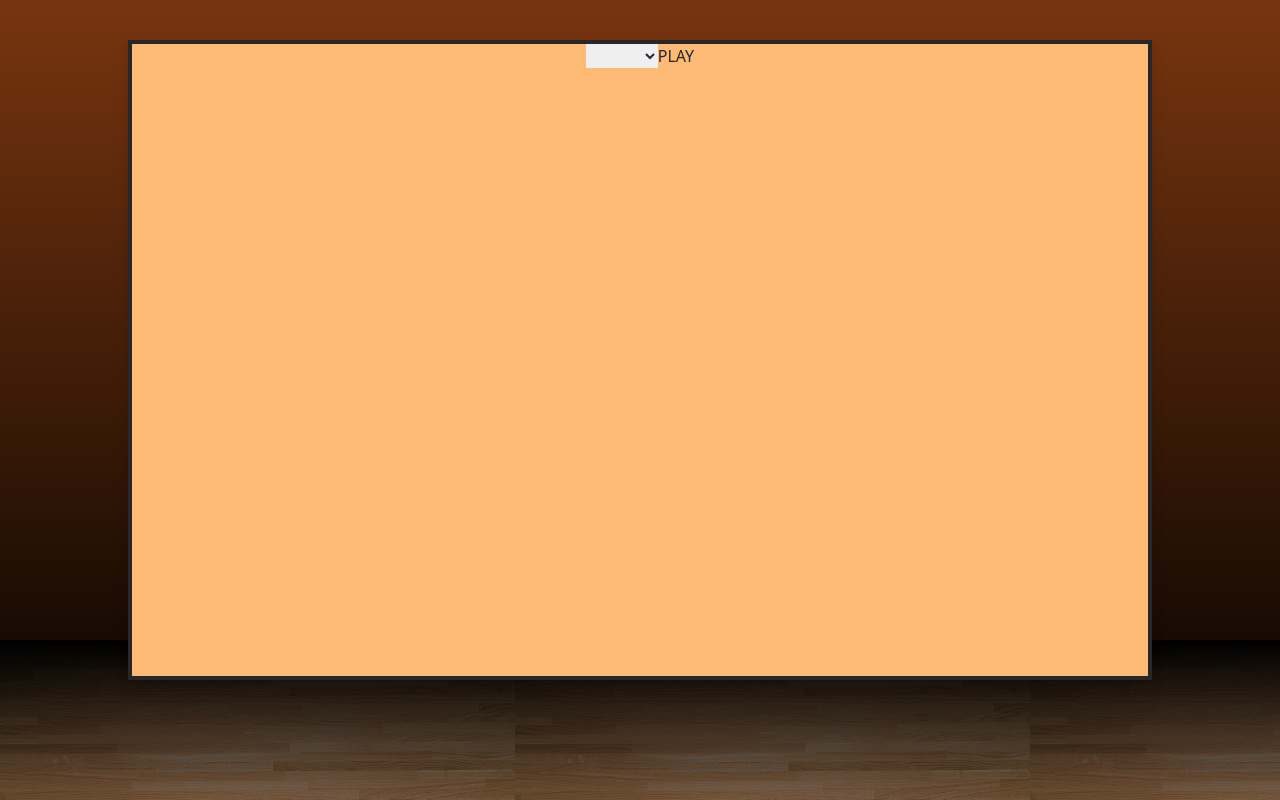
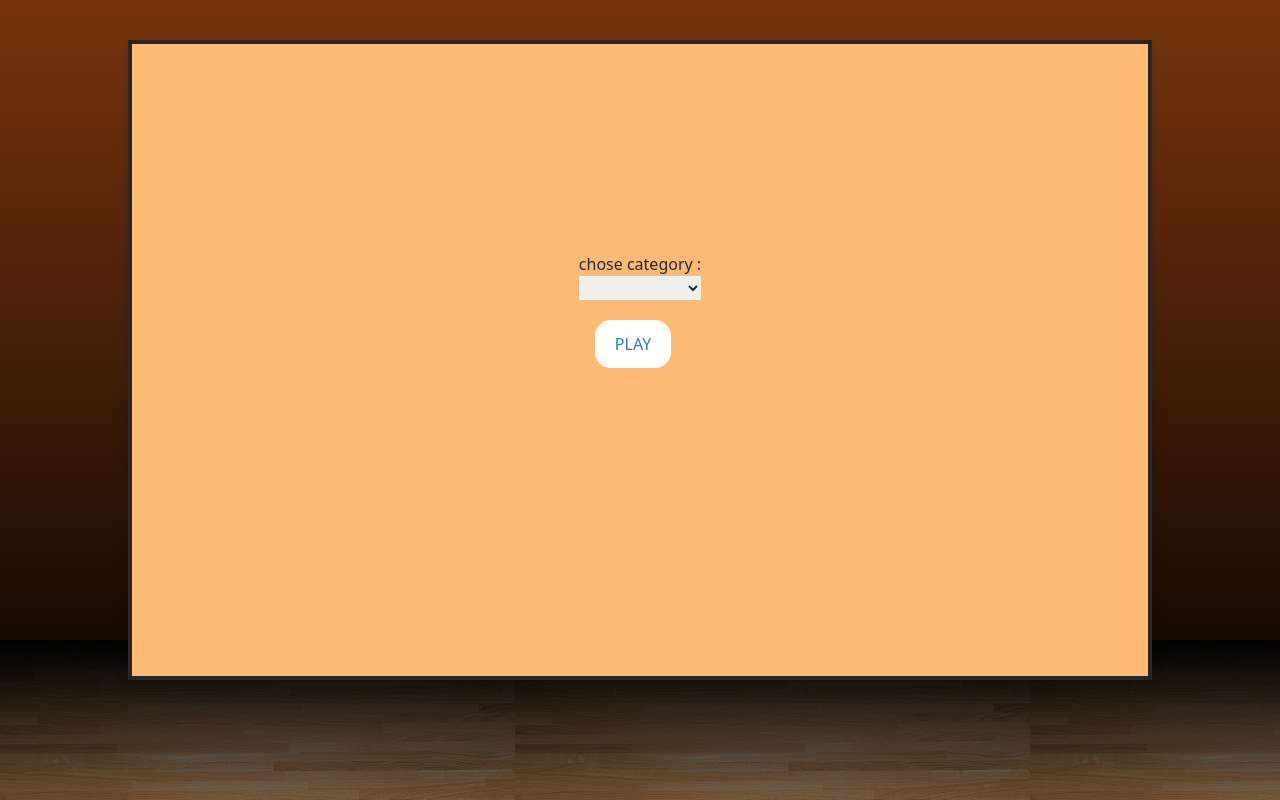
Before and after one commit to Peerapon061/PROJECT2-SEC1-MuMuekKungHungUnTunTomNueng, a Vue app: page / in a window 1280 px wide. Built offline with nearby package versions, Linux system fonts and the light colour scheme; data requests are answered from the project's data file; a web font is replaced by a local one.

Commit message:
UI SIMPLE

```diff
--- a/src/components/HANGMANGAME/hangman.vue
+++ b/src/components/HANGMANGAME/hangman.vue
@@ -52,6 +52,7 @@ const status = computed(()=>
 const reset = () => {
     guessedLetters.value =[]
     count.value=0
+    mygamelist.value=mygame.value.createdgame()
     word.value = allWord.value[mygamelist.value[0]].word
     resetkb.value++
     endgame.value=0
--- /dev/null
+++ b/src/components/button.vue
@@ -0,0 +1,31 @@
+<script setup>
+const props=defineProps({
+    word:{type:String,default:''}
+})
+</script>
+
+<template>
+<div>
+ <button class="rounded-2xl">{{ props.word }}</button>
+</div>
+</template>
+
+<style scoped>
+button {
+  cursor: pointer;
+  background-color: #fff;
+  color: #2980b9;
+  border: 0;
+  margin-top: 20px;
+  padding: 12px 20px;
+  font-size: 16px;
+}
+
+button:active {
+  transform: scale(0.98);
+}
+
+button:focus {
+  outline: 0;
+}
+</style>
--- a/src/pages/playhangman.vue
+++ b/src/pages/playhangman.vue
@@ -2,6 +2,7 @@
 import {onMounted,ref} from 'vue';
 import { getCategories } from '../composable/getCategories';
 import game from '../components/HANGMANGAME/hangman.vue'
+import bt from '../components/button.vue'
 const cataForGame=ref([])
 const SelectedCata=ref([{word:"cat",meaning:"เเมว"},
     {word:"pooh",meaning:"ภู"},
@@ -33,11 +34,12 @@ function changdone() {
     <div class="popup-container" v-show="open==1">
         <game  @ending="closegame()" :question="SelectedCata" :change="changgame" @chang="changdone()"/>
     </div>
-  <div class="flex justify-center items-center">
+  <div class="grid justify-center items-center mt-52">
+    <h2>chose category :</h2>
     <select v-model="SelectedCata" name="categories" id="categories">
         <option v-for="(cata,index) in cataForGame" :key='cata.id' class="text-black" :value="cata.vocabs">{{ cata.CategoryName }}</option>
     </select>
-    <button @click="opengame()">PLAY</button>
+    <bt @click="opengame()" word="PLAY" class="ml-4"/>
      </div>
   </div>
     <div class="w-full h-1/5 bg-WoodFloor"><div class="w-full h-full bg-gradient-to-b from-black  to-black/50"></div> </div>
```
